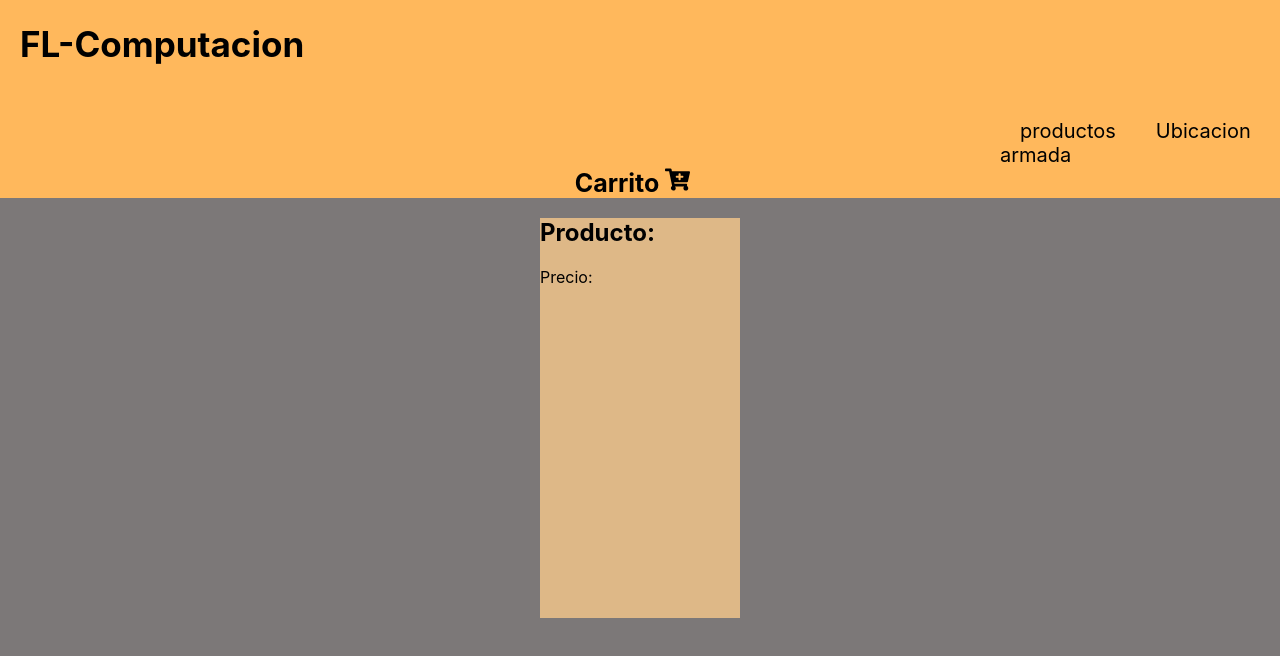
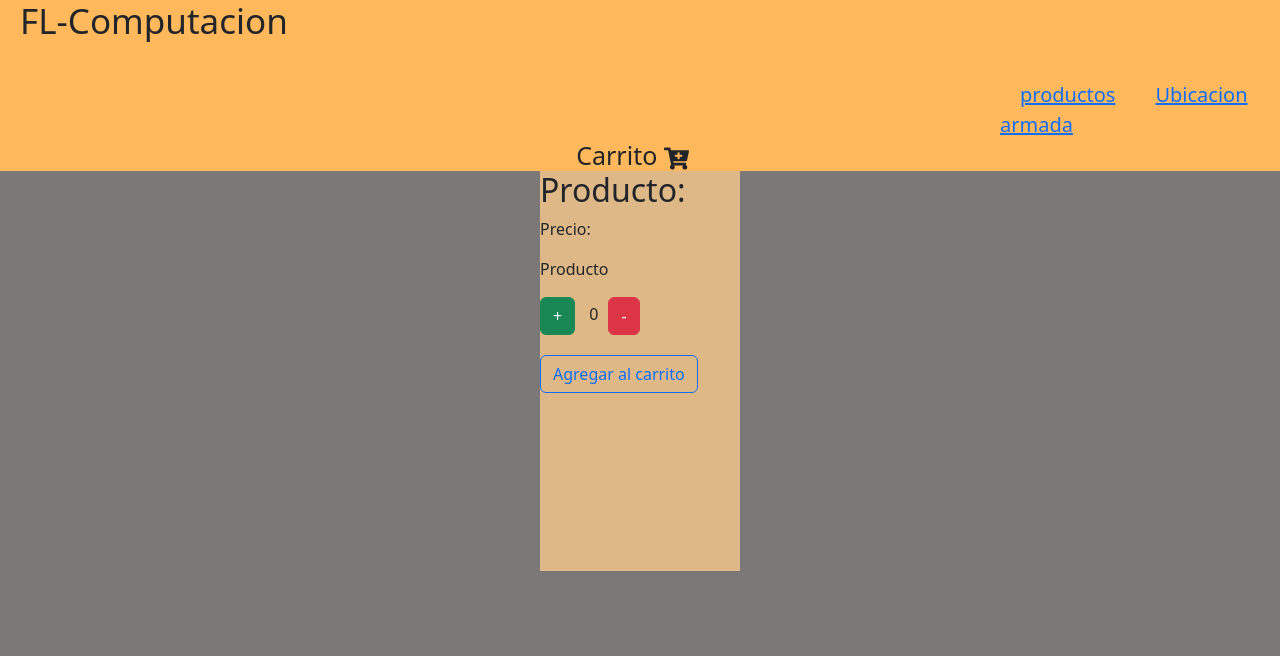
Before and after one commit to franleal/fl-computacion-Leal, a React (Create React App) app: page / in a window 1280 px wide. Shown: the top 656 px of the page. Built offline with nearby package versions, Linux system fonts and the light colour scheme.

Commit message:
agregado de boton agregar carrito

```diff
--- a/src/App.js
+++ b/src/App.js
@@ -1,3 +1,4 @@
+import 'bootstrap/dist/css/bootstrap.min.css';
 import './App.css';
 import  { Header } from './components/Header/Header';
 import { ItemList } from './components/ItemListContainer/ItemListContainer'
--- /dev/null
+++ b/src/components/ItemListContainer/ItemCount.js
@@ -0,0 +1,32 @@
+import { useState } from 'react';
+import Button from 'react-bootstrap/Button';
+
+export const Counter = ({maxStock,Initial}) =>{
+
+    const [counter,setCounter] = useState(0)
+
+    const incremento = () => {
+        if(counter<maxStock){
+            setCounter( counter + 1 )
+        }
+
+    }
+
+    const restar = () => {
+        if (counter>Initial)
+            setCounter( counter - 1 )
+
+    }
+
+
+    return(
+        <div className="CounterContainer">
+            <p>Producto</p>
+
+            <Button variant="success" onClick={incremento}>+</Button>{' '}
+            <span className='span-counter'>{counter}</span>
+            <Button variant="danger" onClick={restar}>-</Button>{' '}
+            <Button variant="outline-primary" className='boton-agregar'>Agregar al carrito</Button>{' '}
+        </div>
+    )
+}
--- a/src/components/ItemListContainer/ItemListContainer.css
+++ b/src/components/ItemListContainer/ItemListContainer.css
@@ -4,3 +4,11 @@
     height: 400px;
     margin: auto;
 }
+
+.span-counter{
+    margin: 10px;
+}
+
+.boton-agregar{
+    margin-top: 20px;
+}
--- a/src/components/ItemListContainer/ItemListContainer.js
+++ b/src/components/ItemListContainer/ItemListContainer.js
@@ -1,4 +1,5 @@
 import "../ItemListContainer/ItemListContainer.css"
+import { Counter } from "../ItemListContainer/ItemCount"
 
 export const ItemList = () =>{
 
@@ -6,6 +7,7 @@ export const ItemList = () =>{
         <div className="ItemContainer">
             <h2>Producto:</h2>
             <p>Precio:</p>
+            <Counter maxStock={20} Initial={0}/>
         </div>
     )
 }
```
